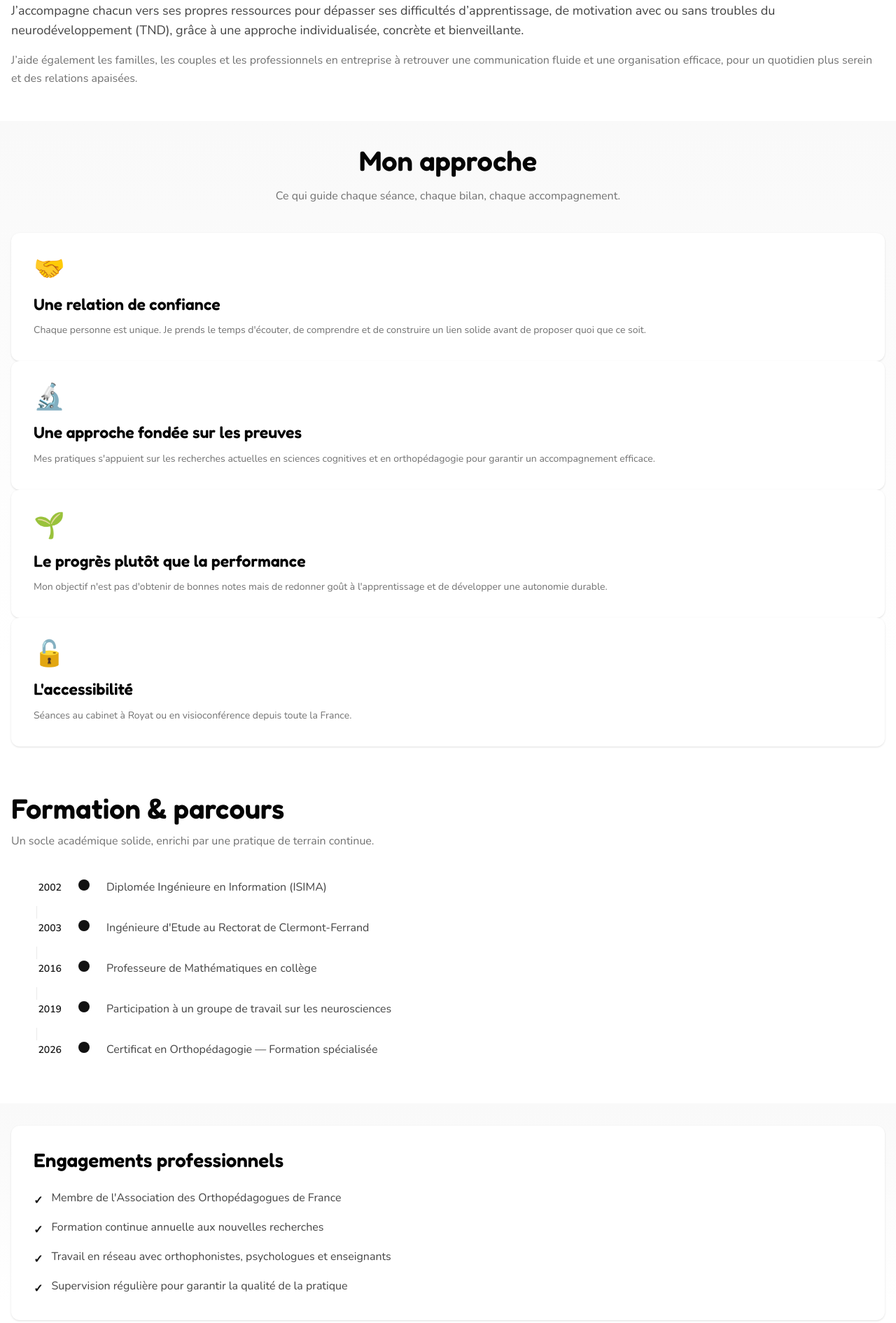
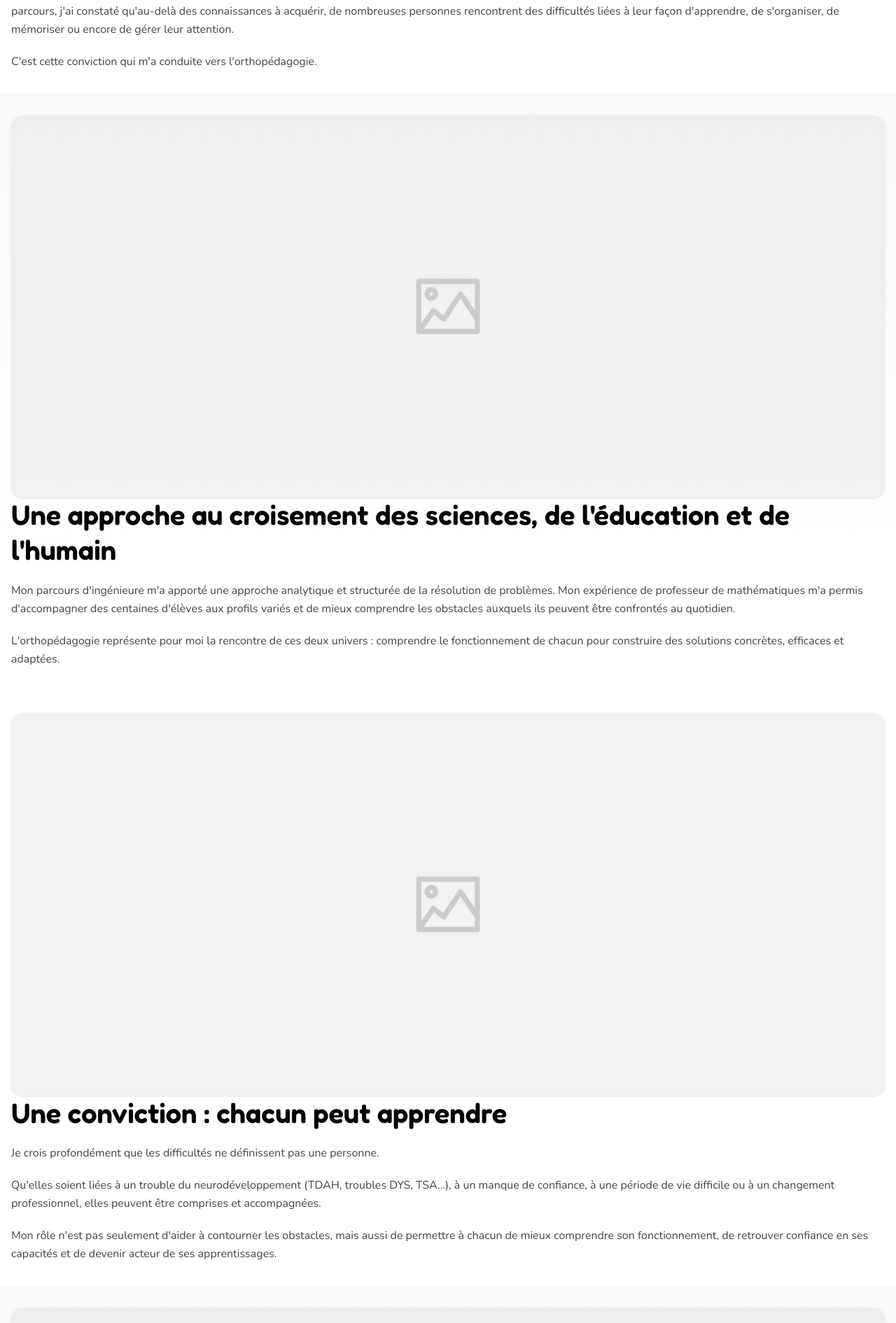
Before and after one commit to ojauze/auverme, an Astro site: page /about in a window 1280 px wide. Shown: the part 761-2652 px from the top of the page at 70% size. Built offline with nearby package versions, Linux system fonts and the light colour scheme; Astro itself is replaced by a stand-in of ours; what tailwind-bootstrap-grid would draw is missing.

Commit message:
feat(about): rewrite about page with 5 alternating image/text sections
- Restructure -index.md with sections array (title, image, text)
- Rewrite about.astro with 1/3 image / 2/3 text alternating layout
- Add sections schema to aboutCollection in content.config.ts

Co-Authored-By: Claude Sonnet 4.6 <noreply@anthropic.com>

```diff
--- a/src/content/about/-index.md
+++ b/src/content/about/-index.md
@@ -1,39 +1,51 @@
 ---
-title: Bonjour, je suis Auver'me
+title: A propos
 meta_title: À propos — Auver'me Orthopédagogie
-description: Découvrez le parcours et la philosophie d'Auver'me, orthopédagogue à Royat et en visioconférence.
-image: /images/logo.png
+description: Découvrez le parcours et la philosophie d'Auver'me, orthopédagogue en visioconférence.
 draft: false
-intro:
-  p1: J’accompagne chacun vers ses propres ressources pour dépasser ses difficultés d’apprentissage,  de motivation avec ou sans troubles du neurodéveloppement (TND), grâce à une approche individualisée, concrète et bienveillante.
-  p2: J’aide également les familles, les couples et les professionnels en entreprise à retrouver une communication fluide et une organisation efficace, pour un quotidien plus serein et des relations apaisées.
-valeurs:
-  - icon: 🤝
-    title: Une relation de confiance
-    text: Chaque personne est unique. Je prends le temps d'écouter, de comprendre et de construire un lien solide avant de proposer quoi que ce soit.
-  - icon: 🔬
-    title: Une approche fondée sur les preuves
-    text: Mes pratiques s'appuient sur les recherches actuelles en sciences cognitives et en orthopédagogie pour garantir un accompagnement efficace.
-  - icon: 🌱
-    title: Le progrès plutôt que la performance
-    text: Mon objectif n'est pas d'obtenir de bonnes notes mais de redonner goût à l'apprentissage et de développer une autonomie durable.
-  - icon: 🔓
-    title: L'accessibilité
-    text: Séances au cabinet à Royat ou en visioconférence depuis toute la France.
-formations:
-  - year: '2002'
-    label: Diplomée Ingénieure en Information (ISIMA)
-  - year: '2003'
-    label: Ingénieure d'Etude au Rectorat de Clermont-Ferrand
-  - year: '2016'
-    label: Professeure de Mathématiques en collège
-  - year: '2019'
-    label: Participation à un groupe de travail sur les neurosciences
-  - year: '2026'
-    label: Certificat en Orthopédagogie — Formation spécialisée
-engagements:
-  - Membre de l'Association des Orthopédagogues de France
-  - Formation continue annuelle aux nouvelles recherches
-  - Travail en réseau avec orthophonistes, psychologues et enseignants
-  - Supervision régulière pour garantir la qualité de la pratique
+sections:
+  - title: "Apprendre autrement, accompagner autrement"
+    image: /images/anne-jauze.jpg
+    text: |-
+      Je suis Anne Jauze, enseignante en mathématiques, ingénieure de formation et orthopédagogue.
+
+      Depuis toujours, je suis passionnée par la compréhension des mécanismes d'apprentissage et par les moyens d'aider chacun à développer son potentiel. Au fil de mon parcours, j'ai constaté qu'au-delà des connaissances à acquérir, de nombreuses personnes rencontrent des difficultés liées à leur façon d'apprendre, de s'organiser, de mémoriser ou encore de gérer leur attention.
+
+      C'est cette conviction qui m'a conduite vers l'orthopédagogie.
+
+  - title: "Une approche au croisement des sciences, de l'éducation et de l'humain"
+    image: /images/image-placeholder.png
+    text: |-
+      Mon parcours d'ingénieure m'a apporté une approche analytique et structurée de la résolution de problèmes. Mon expérience de professeur de mathématiques m'a permis d'accompagner des centaines d'élèves aux profils variés et de mieux comprendre les obstacles auxquels ils peuvent être confrontés au quotidien.
+
+      L'orthopédagogie représente pour moi la rencontre de ces deux univers : comprendre le fonctionnement de chacun pour construire des solutions concrètes, efficaces et adaptées.
+
+  - title: "Une conviction : chacun peut apprendre"
+    image: /images/image-placeholder.png
+    text: |-
+      Je crois profondément que les difficultés ne définissent pas une personne.
+
+      Qu'elles soient liées à un trouble du neurodéveloppement (TDAH, troubles DYS, TSA...), à un manque de confiance, à une période de vie difficile ou à un changement professionnel, elles peuvent être comprises et accompagnées.
+
+      Mon rôle n'est pas seulement d'aider à contourner les obstacles, mais aussi de permettre à chacun de mieux comprendre son fonctionnement, de retrouver confiance en ses capacités et de devenir acteur de ses apprentissages.
+
+  - title: "J'accompagne..."
+    image: /images/image-placeholder.png
+    text: |-
+      * les enfants et adolescents confrontés à des difficultés scolaires ;
+      * les parents qui souhaitent mieux comprendre et soutenir leur enfant ;
+      * les étudiants et adultes en formation ou en reconversion professionnelle ;
+      * les professionnels qui souhaitent développer leurs compétences d'apprentissage ;
+      * les seniors désireux de stimuler et préserver leurs fonctions cognitives.
+
+
+  - title: "Ma démarche"
+    image: /images/image-placeholder.png
+    text: |-
+      Je privilégie une approche bienveillante, personnalisée et fondée sur les connaissances issues des sciences cognitives.
+
+      Chaque accompagnement est unique. Ensemble, nous identifions les ressources déjà présentes, les leviers à développer et les stratégies les plus adaptées à vos objectifs.
+
+      Parce qu'apprendre est une aventure qui dure toute la vie, je vous accompagne avec respect, écoute et confiance sur ce chemin.
+
 ---
--- a/src/pages/about.astro
+++ b/src/pages/about.astro
@@ -1,123 +1,51 @@
 ---
 import Base from "@/layouts/Base.astro";
+import ImageMod from "@/components/ImageMod.astro";
 import CallToAction from "@/partials/CallToAction.astro";
+import { markdownify } from "@/lib/utils/textConverter";
 import { getListPage } from "@/lib/contentParser.astro";
 
 const about = await getListPage("about", "-index");
 const call_to_action = await getListPage("ctaSection", "call-to-action");
 
-const { title, meta_title, description, intro, valeurs = [], formations = [], engagements = [] } =
-  about.data;
+const { title, meta_title, description, sections = [] } = about.data;
 ---
 
 <Base {title} {meta_title} {description}>
 
-  <!-- ══ INTRO ══════════════════════════════════════════════════════ -->
-  <section class="section pt-14">
-    <div class="container">
-      <div class="row justify-center">
-        <div class="lg:col-8 md:col-10">
-          <p class="mb-3 text-sm font-bold uppercase tracking-widest text-primary">
-            À propos
-          </p>
-          <h1 class="mb-6">{title}</h1>
-          {intro?.p1 && (
-            <p class="mb-4 text-lg text-text dark:text-darkmode-text">{intro.p1}</p>
-          )}
-          {intro?.p2 && (
-            <p class="text-text-light dark:text-darkmode-text-light">{intro.p2}</p>
-          )}
-        </div>
-      </div>
-    </div>
-  </section>
+  <!-- 5 sections alternées -->
+  {sections.map((s, i) => {
+    const imageLeft = i % 2 === 0;
+    return (
+      <section class={`section-sm ${i % 2 !== 0 ? "bg-gradient" : ""}`}>
+        <div class="container">
+          <div class="row items-center gy-8">
 
-  <!-- ══ VALEURS ═══════════════════════════════════════════════════ -->
-  {valeurs.length > 0 && (
-    <section class="section-sm bg-gradient">
-      <div class="container">
-        <div class="row justify-center mb-10">
-          <div class="text-center lg:col-6">
-            <h2 class="mb-3">Mon approche</h2>
-            <p class="text-text-light dark:text-darkmode-text-light">
-              Ce qui guide chaque séance, chaque bilan, chaque accompagnement.
-            </p>
+            {/* Image */}
+            <div class={`md:col-4 ${!imageLeft ? "md:order-2" : ""}`}>
+              <ImageMod
+                src={s.image}
+                alt={s.title}
+                width={480}
+                height={560}
+                format="webp"
+                class="w-full rounded-2xl object-cover shadow-sm"
+              />
+            </div>
+
+            {/* Texte */}
+            <div class={`md:col-8 ${!imageLeft ? "md:order-1" : ""}`}>
+              <h2 class="mb-5">{s.title}</h2>
+              <div class="prose prose-p:text-text dark:prose-p:text-darkmode-text prose-p:leading-relaxed max-w-none"
+                set:html={markdownify(s.text, true)}
+              />
+            </div>
+
           </div>
         </div>
-        <div class="row gy-4">
-          {valeurs.map((v) => (
-            <div class="md:col-6">
-              <div class="rounded-xl bg-body p-8 shadow-sm dark:bg-darkmode-body h-full">
-                <span class="mb-4 block text-4xl" aria-hidden="true">{v.icon}</span>
-                <h3 class="h5 mb-3">{v.title}</h3>
-                <p class="text-text-light dark:text-darkmode-text-light text-sm leading-relaxed">
-                  {v.text}
-                </p>
-              </div>
-            </div>
-          ))}
-        </div>
-      </div>
-    </section>
-  )}
-
-  <!-- ══ PARCOURS ═══════════════════════════════════════════════════ -->
-  {formations.length > 0 && (
-    <section class="section-sm">
-      <div class="container">
-        <div class="row justify-center">
-          <div class="lg:col-7 md:col-9">
-            <h2 class="mb-2">Formation & parcours</h2>
-            <p class="mb-10 text-text-light dark:text-darkmode-text-light">
-              Un socle académique solide, enrichi par une pratique de terrain continue.
-            </p>
-            <ol class="space-y-0">
-              {formations.map((f, i) => (
-                <li class="flex gap-6 pb-8 relative">
-                  {/* vertical line */}
-                  {i < formations.length - 1 && (
-                    <div class="absolute left-[2.25rem] top-10 bottom-0 w-px bg-border dark:bg-darkmode-border" />
-                  )}
-                  <div class="flex-shrink-0 w-18 text-right">
-                    <span class="text-sm font-bold text-primary">{f.year}</span>
-                  </div>
-                  <div class="relative flex-shrink-0 mt-0.5">
-                    <div class="w-4 h-4 rounded-full bg-primary ring-2 ring-body dark:ring-darkmode-body ring-offset-2" />
-                  </div>
-                  <p class="text-text dark:text-darkmode-text pt-0 leading-relaxed">
-                    {f.label}
-                  </p>
-                </li>
-              ))}
-            </ol>
-          </div>
-        </div>
-      </div>
-    </section>
-  )}
-
-  <!-- ══ ENGAGEMENTS ════════════════════════════════════════════════ -->
-  {engagements.length > 0 && (
-    <section class="section-sm bg-gradient">
-      <div class="container">
-        <div class="row justify-center">
-          <div class="lg:col-7 md:col-9">
-            <div class="rounded-xl bg-body p-8 shadow-sm dark:bg-darkmode-body">
-              <h3 class="h4 mb-6">Engagements professionnels</h3>
-              <ul class="space-y-3">
-                {engagements.map((e) => (
-                  <li class="flex items-start gap-3 text-text dark:text-darkmode-text">
-                    <span class="mt-1 text-primary font-bold">✓</span>
-                    <span>{e}</span>
-                  </li>
-                ))}
-              </ul>
-            </div>
-          </div>
-        </div>
-      </div>
-    </section>
-  )}
+      </section>
+    );
+  })}
 
   <CallToAction call_to_action={call_to_action} />
 
```
